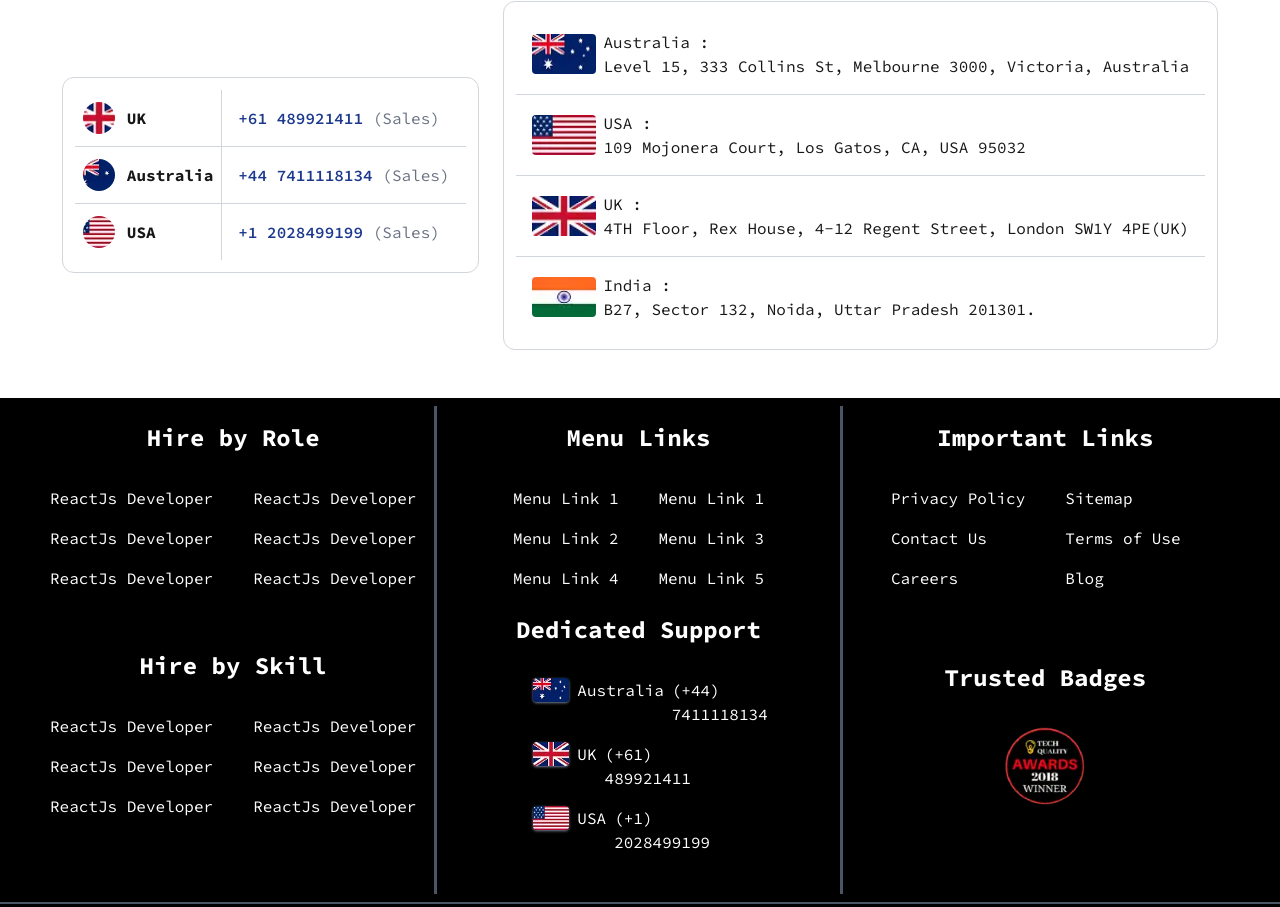
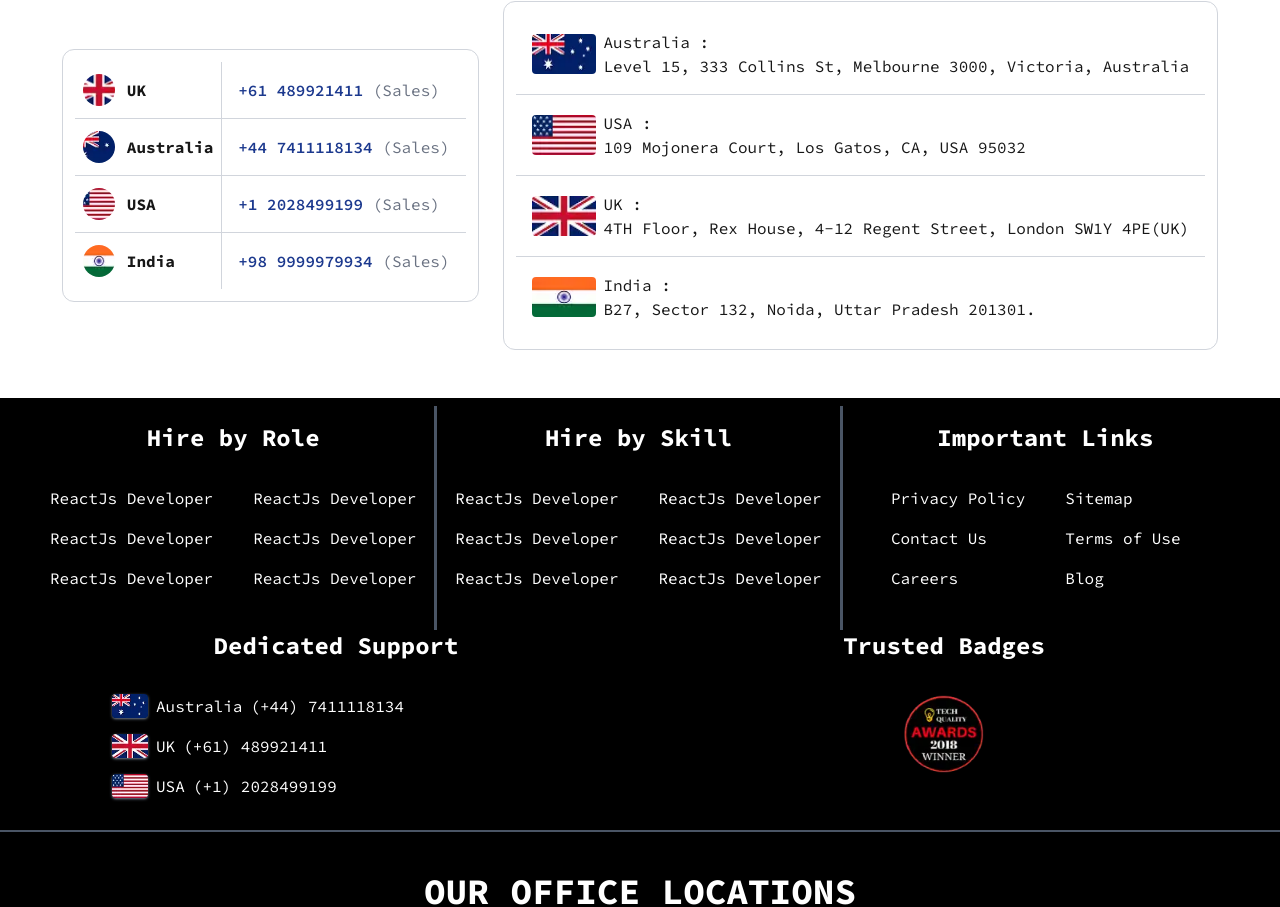
Before and after one commit to faizdev007/OVE_Web, a Next.js app: page /contact in a window 1280 px wide. Shown: the part 986-1893 px from the top of the page. Built offline with nearby package versions, Linux system fonts and the light colour scheme; what tailwindcss-animated would draw is missing.

Commit message:
update contact page

```diff
--- a/app/contact/page.tsx
+++ b/app/contact/page.tsx
@@ -2,6 +2,7 @@
 
 import Image from 'next/image';
 import { useState } from 'react';
+import { onlyNumber } from '@/app/globals'; // adjust path if needed
 
 export default function ContactPage() {
     const [formData, setFormData] = useState({
@@ -26,6 +27,9 @@ export default function ContactPage() {
         ],},
         {name:'USA',flag:'/assets/flags/USA.webp',numbers: [
             { number: '+1 2028499199', label: 'Sales' },
+        ],},
+        {name:'India',flag:'/assets/flags/INDIA.webp',numbers: [
+            { number: '+98 9999979934', label: 'Sales' },
         ],},
     ];
 
@@ -105,8 +109,8 @@ export default function ContactPage() {
                         <input type="email" name="email" placeholder="Email Address *" value={formData.email} onChange={handleChange} className="p-3 border rounded w-full" required />
                         </div>
                         <div className="grid sm:grid-cols-2 gap-4">
-                        <input type="text" name="country" placeholder="Country *" value={formData.country} onChange={handleChange} className="p-3 border rounded w-full" required />
-                        <input type="tel" name="phone" placeholder="Phone Number (Optional)" value={formData.phone} onChange={handleChange} className="p-3 border rounded w-full" />
+                        <input type="text" name="country" placeholder="Country (Optional)" value={formData.country} onChange={handleChange} className="p-3 border rounded w-full" />
+                        <input type="tel" name="phone" onInput={onlyNumber} maxLength={15} placeholder="Phone Number (Optional)" value={formData.phone} onChange={handleChange} className="p-3 border rounded w-full" />
                         </div>
                         <select name="service" value={formData.service} onChange={handleChange} className="p-3 border rounded w-full" required>
                         <option value="">Please select from the dropdown</option>
--- /dev/null
+++ b/app/globals.tsx
@@ -0,0 +1,6 @@
+// app/globals.tsx or utils/globals.ts (recommended to place in utils)
+export const onlyNumber = (e: React.FormEvent<HTMLInputElement>) => {
+  const value = e.currentTarget.value;
+  const cleaned = value.replace(/[^0-9]/g, ''); // remove all non-digits
+  e.currentTarget.value = cleaned;
+};
--- a/components/Homepage/footerlinks.tsx
+++ b/components/Homepage/footerlinks.tsx
@@ -22,19 +22,10 @@ export default function Footerlinks()
         {name:'ReactJs Developer',url:'#'},
     ];
 
-    const manulinks = [
-        {name:'Menu Link 1',url:'#'},
-        {name:'Menu Link 1',url:'#'},
-        {name:'Menu Link 2',url:'#'},
-        {name:'Menu Link 3',url:'#'},
-        {name:'Menu Link 4',url:'#'},
-        {name:'Menu Link 5',url:'#'},
-    ];
-
     const importantlinks = [
         {name:'Privacy Policy',url:'/privacy_policy'},
         {name:'Sitemap',url:'#'},
-        {name:'Contact Us',url:'/contact_us'},
+        {name:'Contact Us',url:'/contact'},
         {name:'Terms of Use',url:'/use_terms'},
         {name:'Careers',url:'#'},
         {name:'Blog',url:'#'},
@@ -62,6 +53,8 @@ export default function Footerlinks()
                             ))}
                         </div>
                     </div>
+                </div>
+                <div className="grid p-4">
                     <div className="mb-6">
                         <h3 className="font-bold text-2xl text-center mb-8">Hire by Skill</h3>
                         <div className="grid lg:grid-cols-2 w-max mx-auto md:gap-x-10 gap-4">
@@ -73,13 +66,16 @@ export default function Footerlinks()
                 </div>
                 <div className="grid p-4">
                     <div className="mb-6">
-                        <h3 className="font-bold text-2xl text-center mb-8">Menu Links</h3>
-                        <div className="grid lg:grid-cols-2 w-max mx-auto md:gap-x-10 gap-4">
-                            {manulinks.map((link,key)=>(
+                        <h3 className="font-bold text-2xl text-center mb-8">Important Links</h3>
+                        <div className="grid md:grid-cols-2 w-max mx-auto md:gap-x-10 gap-4">
+                            {importantlinks.map((link,key)=>(
                                 <a href={link.url} key={key} aria-label={link.name}>{link.name}</a>
                             ))}
                         </div>
                     </div>
+                </div>
+            </div>
+            <div className="grid md:grid-cols-2">
                 <div className="mb-6">
                     <h3 className="font-bold text-2xl text-center mb-8">Dedicated Support</h3>
                     <div className="grid xl:px-20 px-10 gap-4">
@@ -94,16 +90,6 @@ export default function Footerlinks()
                         ))}
                     </div>
                 </div>
-                </div>
-                <div className="grid p-4">
-                    <div className="mb-6">
-                        <h3 className="font-bold text-2xl text-center mb-8">Important Links</h3>
-                        <div className="grid md:grid-cols-2 w-max mx-auto md:gap-x-10 gap-4">
-                            {importantlinks.map((link,key)=>(
-                                <a href={link.url} key={key} aria-label={link.name}>{link.name}</a>
-                            ))}
-                        </div>
-                    </div>
                 <div className="mb-6">
                     <h3 className="font-bold text-2xl text-center mb-8">Trusted Badges</h3>
                     <div className="flex flex-wrap justify-center text-center gap-2">
@@ -115,7 +101,6 @@ export default function Footerlinks()
                     </div>
                 </div>
             </div>
-            </div>
         </section>
     );
 }
```
Lines whose indentation alone changed are shown as unchanged.
